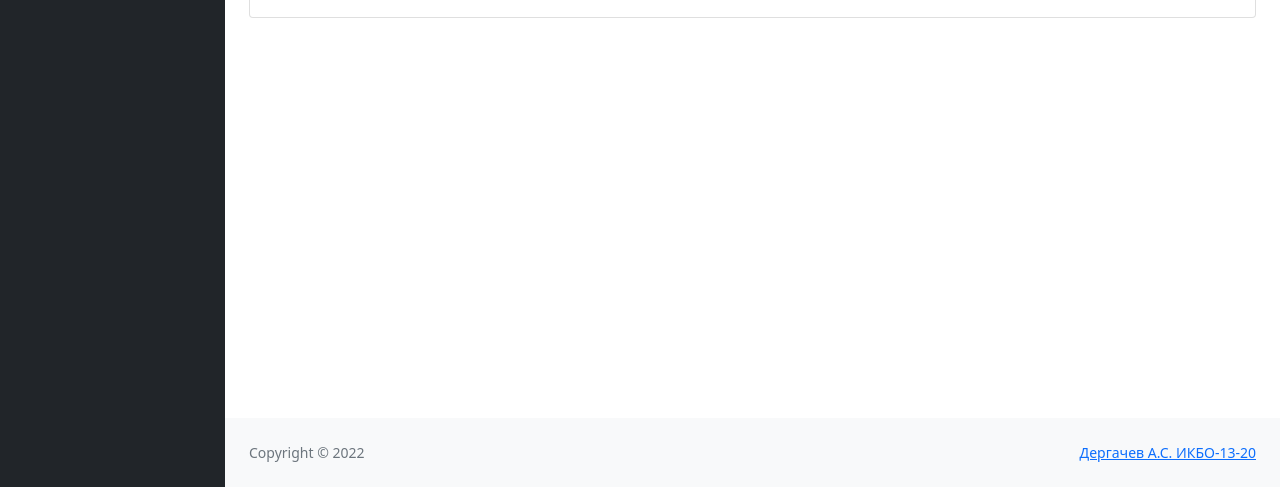
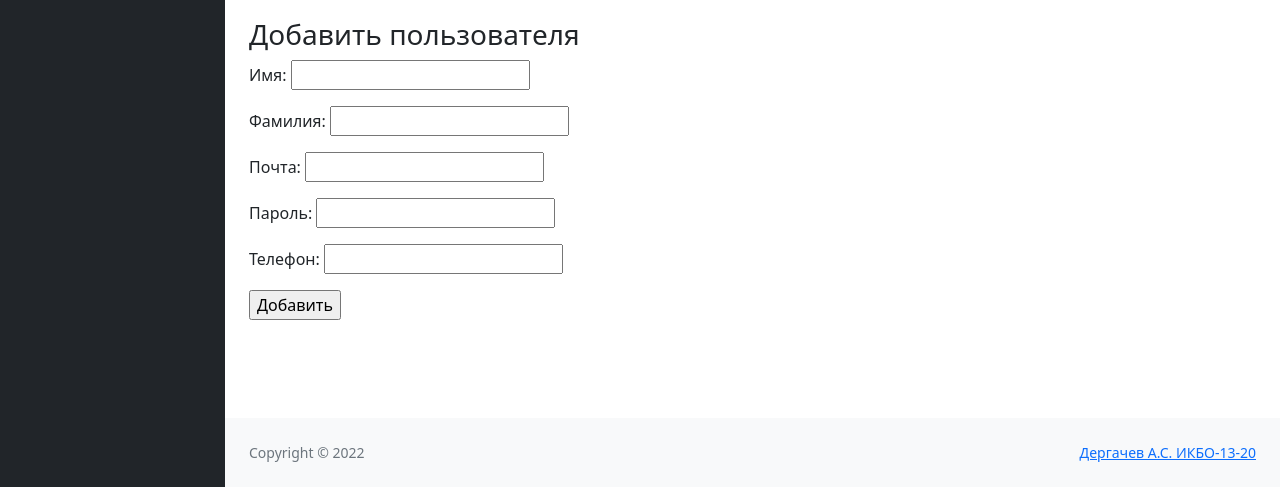
Before and after one commit to Ace0fSpades/RSCHIR_bd, a PHP site: page /admin/manage-users.php?id=1 in a window 1280 px wide. Shown: the part 313-800 px from the top of the page. Run offline with PHP 8.4, Linux system fonts and the light colour scheme; a user stored in the database is signed in; data comes from the database, SQL or seed files in the repository; some libraries are stand-ins or nearby versions.

Commit message:
Redacted

```diff
--- a/loginsystem/admin/index.php
+++ b/loginsystem/admin/index.php
@@ -67,7 +67,7 @@
 
 
 <div class="d-flex align-items-center justify-content-between mt-4 mb-0">
-<a class="small" href="password-recovery.php">Забыли пароль?</a>
+<a class="small" href="../password-recovery.php">Забыли пароль?</a>
 <button class="btn btn-primary" name="login" type="submit">Войти</button>
 </div>
 </form>
--- a/loginsystem/admin/manage-users.php
+++ b/loginsystem/admin/manage-users.php
@@ -94,6 +94,21 @@
                                 </table>
                             </div>
                         </div>
+                        <h3>Добавить пользователя</h3>
+<form action="create.php" method="post">
+    <p>Имя:
+    <input type="text" name="name" required/></p>
+    <p>Фамилия:
+    <input type="text" name="fname" required/></p>
+    <p>Почта:
+    <input type="text" name="email" required/></p>
+    <p>Пароль:
+    <input type="password" name="pass" required/></p>
+    <p>Телефон:
+    <input type="text" name="tnum" required/></p>
+
+    <input type="submit" value="Добавить">
+</form>
                     </div>
                 </main>
   <?php include('../includes/footer.php');?>
--- a/loginsystem/includes/navbar.php
+++ b/loginsystem/includes/navbar.php
@@ -17,7 +17,7 @@
                         <li><a class="dropdown-item" href="#!">Настройки</a></li>
                         <li><a class="dropdown-item" href="#!">Лог активности</a></li>
                         <li><hr class="dropdown-divider" /></li>
-                        <li><a class="dropdown-item" href="#!">Выход</a></li>
+                        <li><a class="dropdown-item" href="logout.php">Выход</a></li>
                     </ul>
                 </li>
             </ul>
--- a/loginsystem/welcome.php
+++ b/loginsystem/welcome.php
@@ -28,7 +28,7 @@
                         <h1 class="mt-4">Таблица</h1>
                         <hr />
                         <ol class="breadcrumb mb-4">
-                            <li class="breadcrumb-item active">Таблица</li>
+                            <li class="breadcrumb-item active">Панель</li>
                         </ol>
 
 <?php
```
Also changed, not shown: SQL File/loginsystem.sql (+5 -5 lines), loginsystem/admin/create.php (added, +34 -0 lines).
